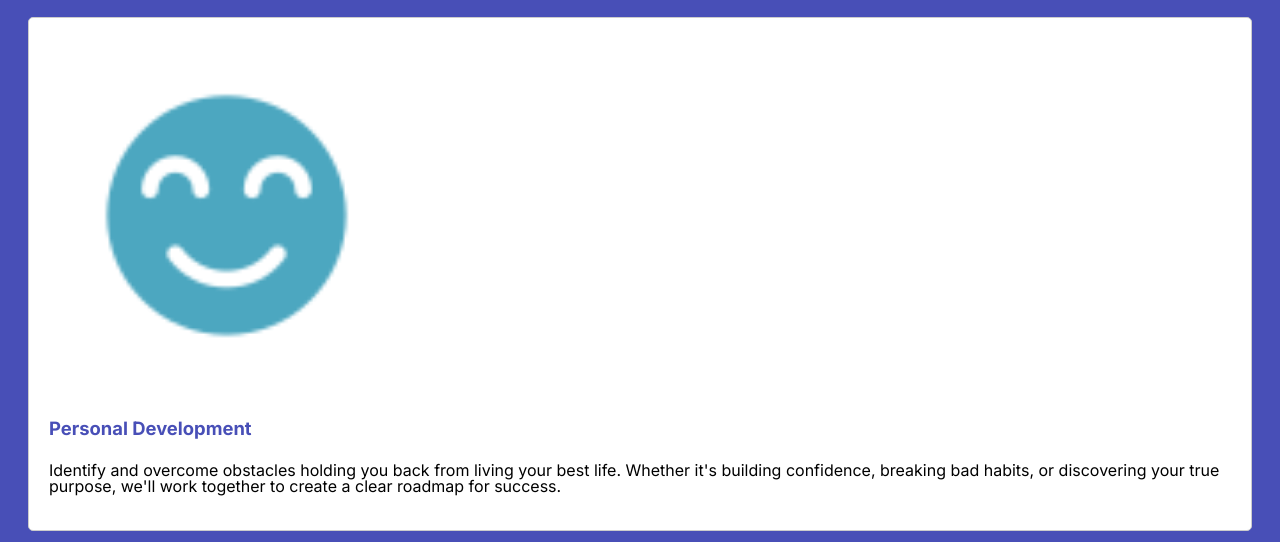
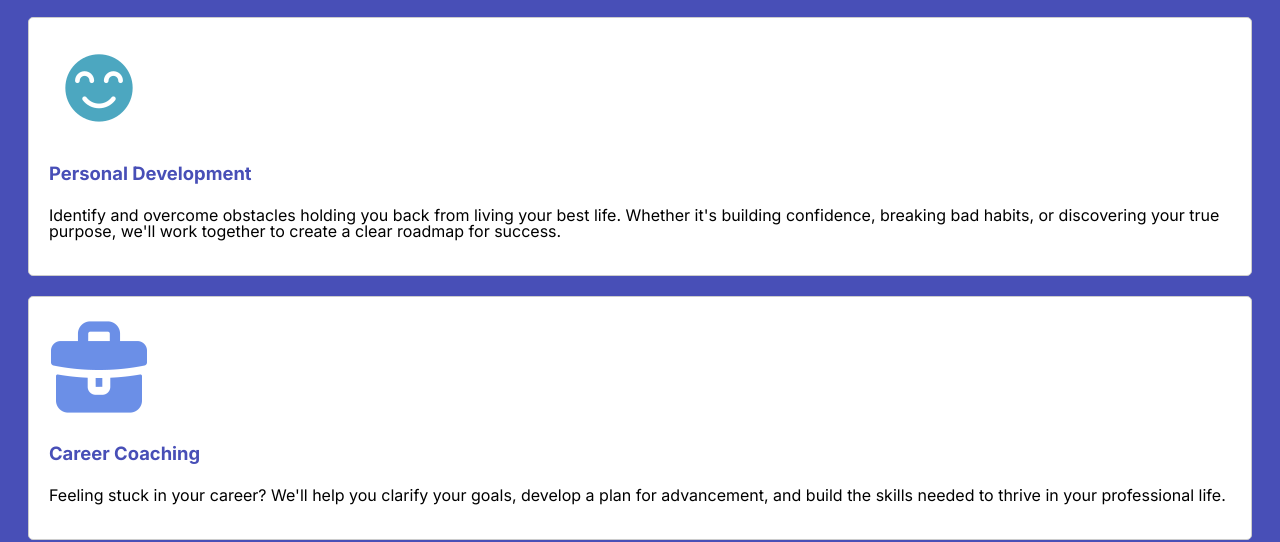
Before and after one commit to mflore69/path, a plain HTML site: page index.html in a window 1280 px wide. Shown: the part 264-806 px from the top of the page. Drawn offline with Linux system fonts and the light colour scheme; a web font is replaced by a local one.

Commit message:
Update stylespath.css

```diff
--- a/stylespath.css
+++ b/stylespath.css
@@ -274,10 +274,7 @@ tr:first-child{
     display:grid;
     grid-template-columns:1fr;
   }
-  img{
-    width:30%;
-    height:auto;
-  }
+
 
  .smallbox5{
    margin:auto;
```
